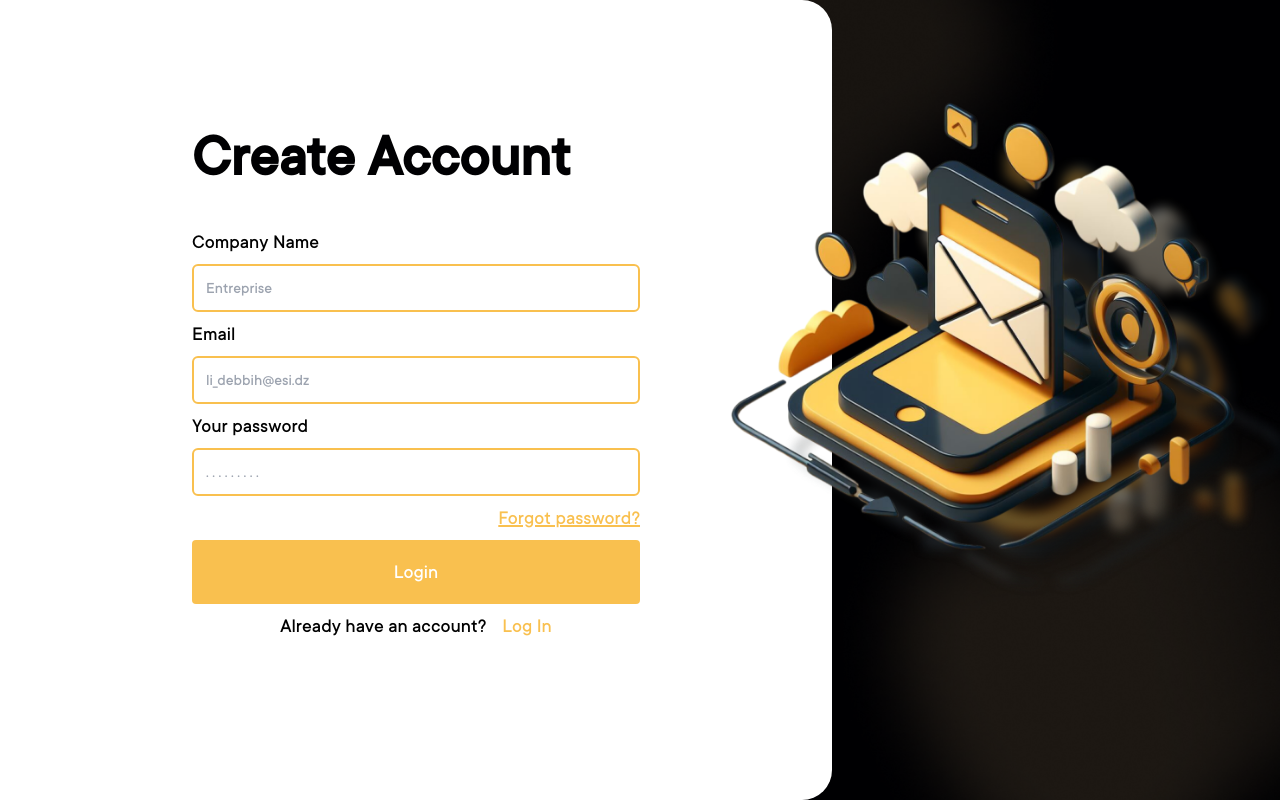
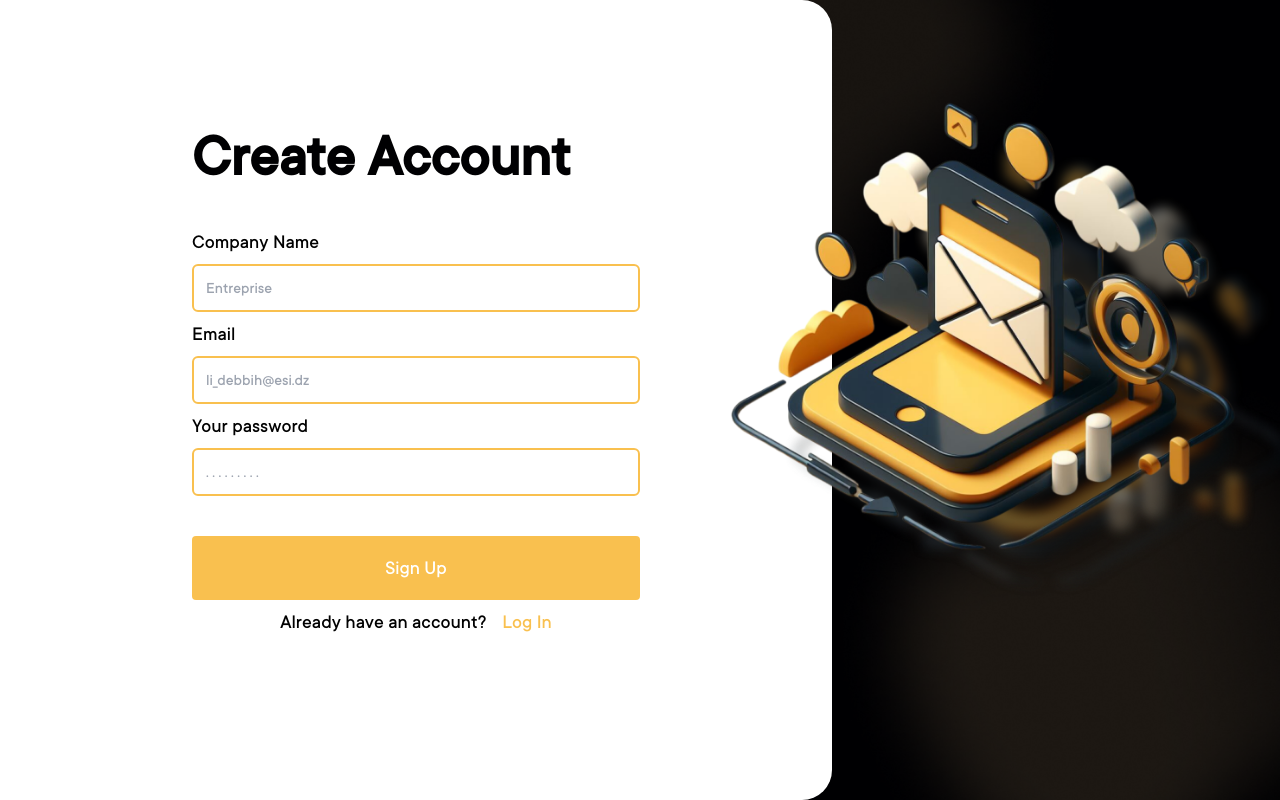
Before and after one commit to GHack-T18/FrontEnd, a React (Vite) app: page /SignUp in a window 1280 px wide. Built offline with nearby package versions, Linux system fonts and the light colour scheme.

Commit message:
linkes added

```diff
--- a/src/App.jsx
+++ b/src/App.jsx
@@ -33,6 +33,8 @@ function App() {
     <Route path='/LogIn' element={<LogIn/>}/>
     <Route path='/Dashboard' element={<Dashboard/>}/>
     <Route path='/Chat' element={<Chat/>}/>
+    <Route path='/Home' element={<Home/>}/>
+
 
 
        </Routes>
--- a/src/components/Col.jsx
+++ b/src/components/Col.jsx
@@ -27,11 +27,12 @@ function Col({ mail, mdp }) {
         <div className="  w-full grid justify-items-end ">
           <h2 className="font-medium text-xl text-pinkii underline cursor-pointer">Forgot password?</h2>
         </div>
+        <Link to="/Dashboard" className="w-full">
         <button
         className='justify-center items-center text-xl w-full h-12 sm:h-16 bg-pinkii text-dash-col rounded-[4px] '
       >
           Login
-        </button>
+        </button></Link>
         <div className="flex flex-row justify-center items-center font-medium text-xl space-x-4  w-full">
             <h2>Don’t have an account? </h2>
             <Link to="/SignUp">
--- a/src/components/ColS.jsx
+++ b/src/components/ColS.jsx
@@ -1,12 +1,11 @@
 import React from "react";
 import { Link } from 'react-router-dom';
 
-
-function ColS({Name, mail, mdp }) {
+function ColS({ Name, mail, mdp }) {
   return (
     <div className='flex flex-col h-[100vh] w-full'>
       <div className="flex flex-col items-start space-y-2 w-full">
-      <h2 className="font-medium text-xl">Company Name</h2>
+        <h2 className="font-medium text-xl">Company Name</h2>
         <div className="w-full">
           <input
             className="outline-none border-2 border-pinkii text-item-col sm:h-12 h-8  w-full rounded-md pl-3"
@@ -33,18 +32,19 @@ function ColS({Name, mail, mdp }) {
             placeholder=". . . . . . . . ."
           />
         </div>
-        <div className="  w-full grid justify-items-end ">
-          <h2 className="font-medium text-xl text-pinkii underline cursor-pointer">Forgot password?</h2>
-        </div>
-        <button
-        className='justify-center items-center w-full h-12 text-xl  sm:h-16 bg-pinkii text-dash-col rounded-[4px] '
-      >
-          Login
-        </button>
+
+        <Link to="/Dashboard" className="w-full ">
+          <button
+            className='justify-center items-center w-full h-12 text-xl sm:h-16 bg-pinkii mt-8 text-dash-col rounded-[4px] outline-none border-none'
+          >
+            Sign Up
+          </button>
+        </Link>
         <div className="flex flex-row justify-center items-center font-medium text-xl space-x-4  w-full">
-            <h2>Already have an account?   </h2>
-            <Link to="/LogIn">
-            <h2 className="text-pinkii  cursor-pointer">Log In</h2></Link>
+          <h2>Already have an account?</h2>
+          <Link to="/LogIn">
+            <h2 className="text-pinkii cursor-pointer">Log In</h2>
+          </Link>
         </div>
       </div>
     </div>
--- a/src/components/SideBarrrr.jsx
+++ b/src/components/SideBarrrr.jsx
@@ -25,10 +25,11 @@ function Sidebar() {
             <h1>Logooo</h1>
         </div>
       <ul className="flex flex-col space-y-10 justify-center items-center">
+        <Link to="/Dashboard">
       <li className="justify-center items-center group " onClick={() => setSelectedItem('dashboard')}>
                     <img src={selectedItem === 'dashboard' ? Cdashboard : dashboard} className="group-hover:hidden" alt="Dashboard" />
                     <img src={DashboardColored} className="group-hover:block hidden " alt="Dashboard Colored" />
-                </li>
+                </li></Link>
                 <li className="justify-center items-center group" onClick={() => setSelectedItem('message')}>
                     <img src={selectedItem === 'message' ? CMessage : Message} className="group-hover:hidden" alt="Message" />
                     <img src={CMessage} className="group-hover:block hidden" alt="Message Colored" />
@@ -48,10 +49,11 @@ function Sidebar() {
                 </li>
         </ul>
 <ul>
+    <Link to="/Home">
 <li className="justify-center items-center group mt-16" onClick={() => setSelectedItem('logout')}>
                     <img src={selectedItem === 'logout' ? CLogout : Logout} className="group-hover:hidden" alt="Logout" />
                     <img src={CLogout} className="group-hover:block hidden" alt="Logout Colored" />
-                </li>
+                </li></Link>
 </ul>
     </div>
   );
--- a/src/pages/Chat.jsx
+++ b/src/pages/Chat.jsx
@@ -22,8 +22,8 @@ function Chat() {
           <FilterC />
           <Lista />
         </div>
-        <div className="w-3/5 border-x-2 border-page-col border-opacity-15 flex flex-col ">
-            <div className="flex flex-row border-y-2 border-page-col border-opacity-15 h-1/5 p-10">
+        <div className="w-3/5 border-x-2 border-page-col border-opacity-10 flex flex-col ">
+            <div className="flex flex-row border-y-2 border-page-col border-opacity-10 h-1/5 p-10">
                   <div>
                     <img src={Cat} className="h-16" />
                   </div>
--- a/tailwind.config.js
+++ b/tailwind.config.js
@@ -23,6 +23,7 @@ export default {
          "text-col":"#191E29",
          "light-white": "rgba(255,255,255,0.17)",
          "green": "#22C014",
+         "grad": ""
       },
       screens: {
         'xs': '468px',
```
